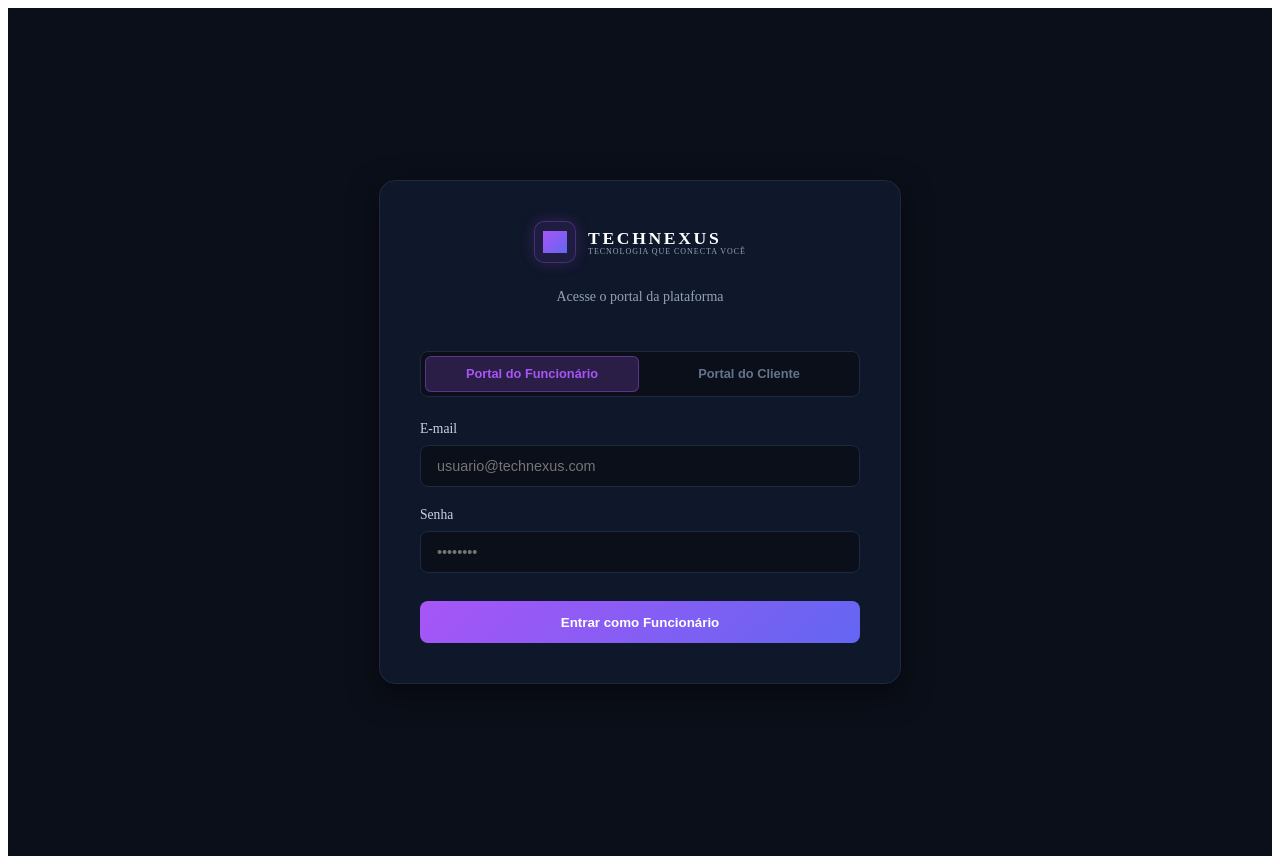
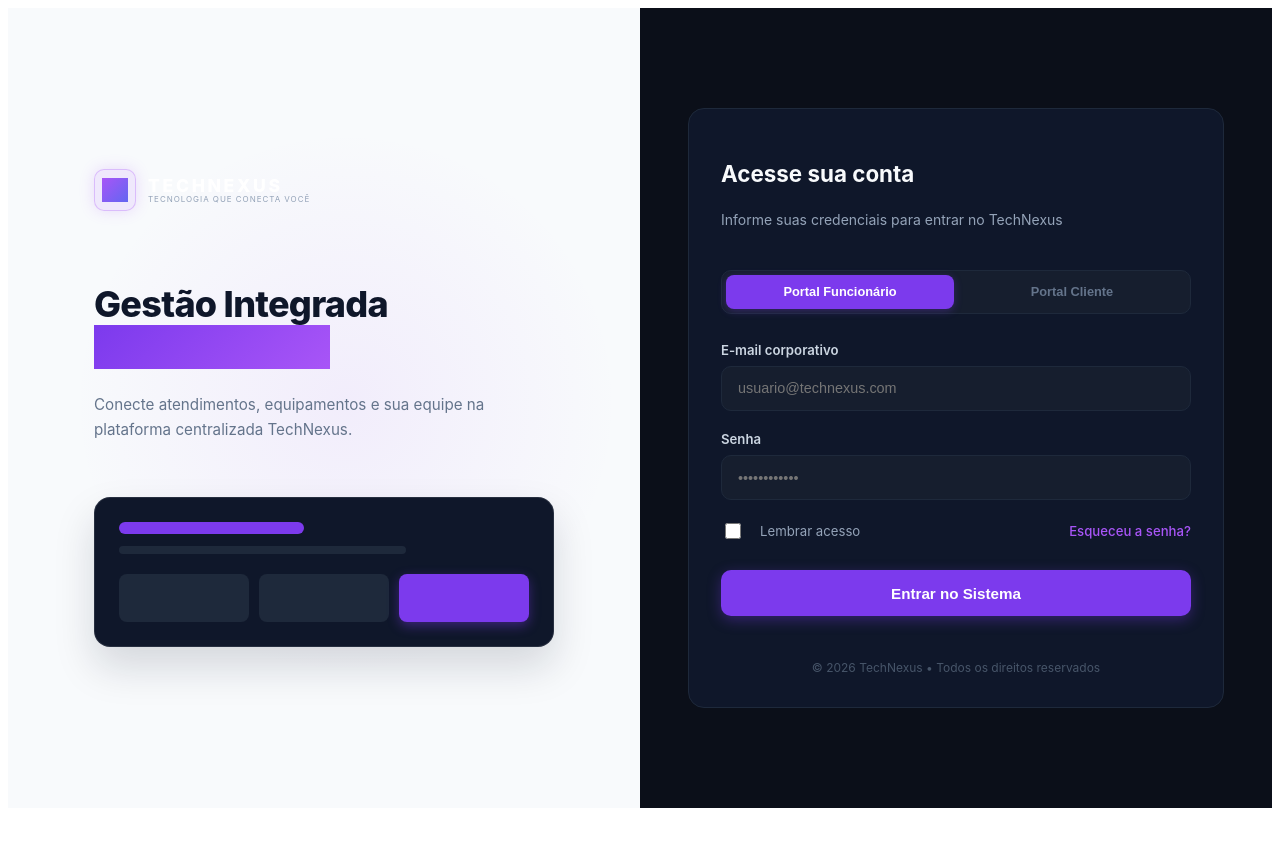
Before and after one commit to RodrigoHzz1/Atividade-Implementa-o-De-Sistemas-FRONTEND, a React (Vite) app: page / in a window 1280 px wide. After the commit the page ends 816 px from the top, so only its background shows below. Built offline with nearby package versions, Linux system fonts and the light colour scheme.

Commit message:
Melhora Login na estrutura paginas e melhora visual

```diff
--- a/src/pages/Login/login.css
+++ b/src/pages/Login/login.css
@@ -1,109 +1,289 @@
-.login-container {
+/* Layout Principal Split Screen */
+.login-wrapper {
+  display: flex;
   min-height: 100vh;
+  width: 100%;
+  font-family: 'Inter', system-ui, -apple-system, sans-serif;
+  background-color: #0b0f19;
+}
+
+/* --- COLUNA ESQUERDA (HERO) --- */
+.login-hero {
+  flex: 1;
+  background: #f8fafc;
   display: flex;
   align-items: center;
   justify-content: center;
-  background-color: #0b0f19;
-  padding: 1.5rem;
+  padding: 3rem;
+  position: relative;
+  overflow: hidden;
 }
 
-.login-card {
-  width: 100%;
-  max-width: 440px;
-  background: #0f172a;
-  border: 1px solid #1e293b;
-  border-radius: 16px;
-  padding: 2.5rem;
-  box-shadow: 0 10px 30px rgba(0, 0, 0, 0.5);
+/* Círculo suave de fundo no lado claro */
+.login-hero::before {
+  content: '';
+  position: absolute;
+  width: 550px;
+  height: 550px;
+  background: radial-gradient(circle, rgba(168, 85, 247, 0.08) 0%, rgba(255, 255, 255, 0) 70%);
+  border-radius: 50%;
+  top: 15%;
+  left: 10%;
+  pointer-events: none;
 }
 
-.login-header {
+.hero-content {
+  max-width: 460px;
+  width: 100%;
+  z-index: 1;
   display: flex;
   flex-direction: column;
-  align-items: center;
-  gap: 0.75rem;
-  margin-bottom: 2rem;
+  gap: 2.5rem;
 }
 
-.login-subtitle {
-  color: #94a3b8;
-  font-size: 0.875rem;
+.hero-brand {
+  margin-bottom: 0.5rem;
 }
 
-.access-tabs {
+.hero-text h1 {
+  font-size: 2.25rem;
+  font-weight: 800;
+  color: #0f172a;
+  line-height: 1.2;
+  letter-spacing: -0.02em;
+}
+
+.purple-gradient-text {
+  background: linear-gradient(135deg, #7c3aed 0%, #a855f7 100%);
+  -webkit-text-fill-color: transparent;
+}
+
+.hero-text p {
+  margin-top: 1rem;
+  font-size: 0.95rem;
+  color: #64748b;
+  line-height: 1.6;
+}
+
+/* Card Mockup de Prévia do Sistema */
+.hero-preview-card {
+  background: #0f172a;
+  border-radius: 16px;
+  padding: 1.5rem;
+  box-shadow: 0 20px 40px rgba(15, 23, 42, 0.15);
+  border: 1px solid rgba(255, 255, 255, 0.1);
   display: flex;
-  background: #0b0f19;
+  flex-direction: column;
+  gap: 12px;
+}
+
+.preview-header-bar {
+  height: 12px;
+  width: 45%;
+  background: #7c3aed;
+  border-radius: 6px;
+}
+
+.preview-sub-bar {
+  height: 8px;
+  width: 70%;
+  background: #1e293b;
+  border-radius: 4px;
+  margin-bottom: 8px;
+}
+
+.preview-boxes {
+  display: flex;
+  gap: 10px;
+}
+
+.p-box {
+  flex: 1;
+  height: 48px;
+  background: #1e293b;
+  border-radius: 8px;
+}
+
+.p-box.active {
+  background: #7c3aed;
+  box-shadow: 0 4px 12px rgba(124, 58, 237, 0.4);
+}
+
+/* --- COLUNA DIREITA (FORMULÁRIO) --- */
+.login-form-container {
+  flex: 1;
+  background-color: #0b0f19;
+  display: flex;
+  align-items: center;
+  justify-content: center;
+  padding: 3rem;
+}
+
+.form-card {
+  max-width: 400px;
+  width: 100%;
+  display: flex;
+  flex-direction: column;
+  gap: 1.75rem;
+}
+
+.form-header h2 {
+  font-size: 1.75rem;
+  font-weight: 700;
+  color: #f8fafc;
+  margin-bottom: 0.4rem;
+}
+
+.form-header p {
+  font-size: 0.875rem;
+  color: #94a3b8;
+}
+
+/* Seletor de Abas (Funcionário vs Cliente) */
+.portal-selector {
+  display: flex;
+  background: #161e2e;
   border: 1px solid #1e293b;
-  border-radius: 8px;
+  border-radius: 10px;
   padding: 4px;
-  margin-bottom: 1.5rem;
   gap: 4px;
 }
 
-.tab-btn {
+.portal-btn {
   flex: 1;
-  padding: 0.6rem;
+  padding: 0.6rem 0.5rem;
   font-size: 0.8rem;
   font-weight: 600;
   border: none;
   background: transparent;
   color: #64748b;
-  border-radius: 6px;
+  border-radius: 8px;
   cursor: pointer;
-  transition: all 0.2s;
+  transition: all 0.2s ease;
 }
 
-.tab-btn.active {
-  background: rgba(168, 85, 247, 0.2);
-  color: #a855f7;
-  border: 1px solid rgba(168, 85, 247, 0.4);
+.portal-btn.active {
+  background: #7c3aed;
+  color: #ffffff;
+  box-shadow: 0 2px 8px rgba(124, 58, 237, 0.3);
 }
 
-.login-form {
+/* Formulário */
+.auth-form {
   display: flex;
   flex-direction: column;
   gap: 1.25rem;
 }
 
-.form-group {
+.input-group {
   display: flex;
   flex-direction: column;
   gap: 0.5rem;
 }
 
-.form-group label {
-  font-size: 0.85rem;
+.input-group label {
+  font-size: 0.825rem;
+  font-weight: 600;
   color: #cbd5e1;
-  font-weight: 500;
 }
 
-.form-group input {
-  background: #0b0f19;
+.input-group input {
+  background: #161e2e;
   border: 1px solid #1e293b;
-  padding: 0.75rem 1rem;
-  border-radius: 8px;
+  padding: 0.85rem 1rem;
+  border-radius: 10px;
   color: #f8fafc;
   font-size: 0.9rem;
   outline: none;
-  transition: border-color 0.2s;
+  transition: all 0.2s ease;
 }
 
-.form-group input:focus {
-  border-color: #a855f7;
+.input-group input:focus {
+  border-color: #7c3aed;
+  box-shadow: 0 0 0 3px rgba(124, 58, 237, 0.2);
+  background: #1a2336;
 }
 
-.btn-login {
-  background: linear-gradient(135deg, #a855f7 0%, #6366f1 100%);
+/* Opções: Lembrar e Esqueceu Senha */
+.form-options {
+  display: flex;
+  align-items: center;
+  justify-content: space-between;
+  font-size: 0.825rem;
+}
+
+.checkbox-container {
+  display: flex;
+  align-items: center;
+  gap: 8px;
+  cursor: pointer;
+  color: #94a3b8;
+  user-select: none;
+}
+
+.checkbox-container input {
+  accent-color: #7c3aed;
+  width: 16px;
+  height: 16px;
+  cursor: pointer;
+}
+
+.forgot-link {
+  color: #a855f7;
+  text-decoration: none;
+  font-weight: 500;
+  transition: color 0.2s;
+}
+
+.forgot-link:hover {
+  color: #c084fc;
+  text-decoration: underline;
+}
+
+/* Botão Entrar */
+.submit-btn {
+  background: #7c3aed;
   color: #ffffff;
   border: none;
-  padding: 0.85rem;
-  border-radius: 8px;
+  padding: 0.9rem;
+  border-radius: 10px;
+  font-size: 0.95rem;
   font-weight: 600;
   cursor: pointer;
+  transition: all 0.2s ease;
   margin-top: 0.5rem;
-  transition: opacity 0.2s;
+  box-shadow: 0 4px 14px rgba(124, 58, 237, 0.35);
 }
 
-.btn-login:hover {
-  opacity: 0.9;
+.submit-btn:hover {
+  background: #6d28d9;
+  box-shadow: 0 6px 18px rgba(124, 58, 237, 0.5);
+  transform: translateY(-1px);
 }
+
+.submit-btn:active {
+  transform: translateY(0);
+}
+
+/* Footer */
+.login-footer {
+  text-align: center;
+  font-size: 0.75rem;
+  color: #475569;
+  margin-top: 1rem;
+}
+
+/* Responsividade para mobile */
+@media (max-width: 900px) {
+  .login-wrapper {
+    flex-direction: column;
+  }
+
+  .login-hero {
+    display: none;
+  }
+
+  .login-form-container {
+    padding: 2rem 1.5rem;
+  }
+}
--- a/src/pages/Login/login.jsx
+++ b/src/pages/Login/login.jsx
@@ -6,73 +6,135 @@
   const [tipoAcesso, setTipoAcesso] = useState('funcionario');
   const [email, setEmail] = useState('');
   const [senha, setSenha] = useState('');
+  const [lembrar, setLembrar] = useState(false);
 
   const handleSubmit = (e) => {
     e.preventDefault();
+
+    // Simulação temporária: aceita qualquer e-mail/senha para testar as telas
     const userData = {
       email,
       tipo: tipoAcesso,
       nome: tipoAcesso === 'funcionario' ? 'Técnico TechNexus' : 'Cliente Corporativo',
     };
+
     if (onLoginSuccess) {
       onLoginSuccess(userData);
     }
   };
 
   return (
-    <div className="login-container">
-      <div className="login-card">
-        <div className="login-header">
+    <div className="login-wrapper">
+      {/* Coluna Esquerda: Hero / Branding */}
+      <div className="login-hero">
+        <div className="hero-content">
+          <div className="hero-brand">
             <Logo variant="full" />
-          <p className="login-subtitle">Acesse o portal da plataforma</p>
           </div>
 
-        <div className="access-tabs">
+          <div className="hero-text">
+            <h1>
+              Gestão Integrada <br />
+              <span className="purple-gradient-text">de Chamados</span>
+            </h1>
+            <p>
+              Conecte atendimentos, equipamentos e sua equipe na plataforma centralizada TechNexus.
+            </p>
+          </div>
+
+          <div className="hero-preview-card">
+            <div className="preview-header-bar"></div>
+            <div className="preview-sub-bar"></div>
+            <div className="preview-boxes">
+              <div className="p-box"></div>
+              <div className="p-box"></div>
+              <div className="p-box active"></div>
+            </div>
+          </div>
+        </div>
+      </div>
+
+      {/* Coluna Direita: Formulário de Acesso */}
+      <div className="login-form-container">
+        <div className="form-card">
+          <div className="form-header">
+            <h2>Acesse sua conta</h2>
+            <p>Informe suas credenciais para entrar no TechNexus</p>
+          </div>
+
+          {/* Abas de seleção de portal */}
+          <div className="portal-selector">
             <button
               type="button"
-            className={`tab-btn ${tipoAcesso === 'funcionario' ? 'active' : ''}`}
+              className={`portal-btn ${tipoAcesso === 'funcionario' ? 'active' : ''}`}
               onClick={() => setTipoAcesso('funcionario')}
             >
-            Portal do Funcionário
+              Portal Funcionário
             </button>
             <button
               type="button"
-            className={`tab-btn ${tipoAcesso === 'cliente' ? 'active' : ''}`}
+              className={`portal-btn ${tipoAcesso === 'cliente' ? 'active' : ''}`}
               onClick={() => setTipoAcesso('cliente')}
             >
-            Portal do Cliente
+              Portal Cliente
             </button>
           </div>
 
-        <form onSubmit={handleSubmit} className="login-form">
-          <div className="form-group">
-            <label htmlFor="email">E-mail</label>
+          <form onSubmit={handleSubmit} className="auth-form">
+            <div className="input-group">
+              <label htmlFor="email">
+                E-mail {tipoAcesso === 'funcionario' ? 'corporativo' : 'do cliente'}
+              </label>
               <input
                 id="email"
                 type="email"
-              placeholder={tipoAcesso === 'funcionario' ? 'usuario@technexus.com' : 'cliente@empresa.com'}
+                placeholder={
+                  tipoAcesso === 'funcionario'
+                    ? 'usuario@technexus.com'
+                    : 'cliente@empresa.com'
+                }
                 value={email}
                 onChange={(e) => setEmail(e.target.value)}
                 required
               />
             </div>
 
-          <div className="form-group">
+            <div className="input-group">
               <label htmlFor="senha">Senha</label>
               <input
                 id="senha"
                 type="password"
-              placeholder="••••••••"
+                placeholder="••••••••••••"
                 value={senha}
                 onChange={(e) => setSenha(e.target.value)}
                 required
               />
             </div>
 
-          <button type="submit" className="btn-login">
-            Entrar como {tipoAcesso === 'funcionario' ? 'Funcionário' : 'Cliente'}
+            <div className="form-options">
+              <label className="checkbox-container">
+                <input
+                  type="checkbox"
+                  checked={lembrar}
+                  onChange={(e) => setLembrar(e.target.checked)}
+                />
+                <span className="checkmark"></span>
+                <span className="label-text">Lembrar acesso</span>
+              </label>
+              <a href="#esqueceu" className="forgot-link">
+                Esqueceu a senha?
+              </a>
+            </div>
+
+            <button type="submit" className="submit-btn">
+              Entrar no Sistema
             </button>
           </form>
+
+          <footer className="login-footer">
+            © 2026 TechNexus • Todos os direitos reservados
+          </footer>
+        </div>
       </div>
     </div>
   );
```
Lines whose indentation alone changed are shown as unchanged.
